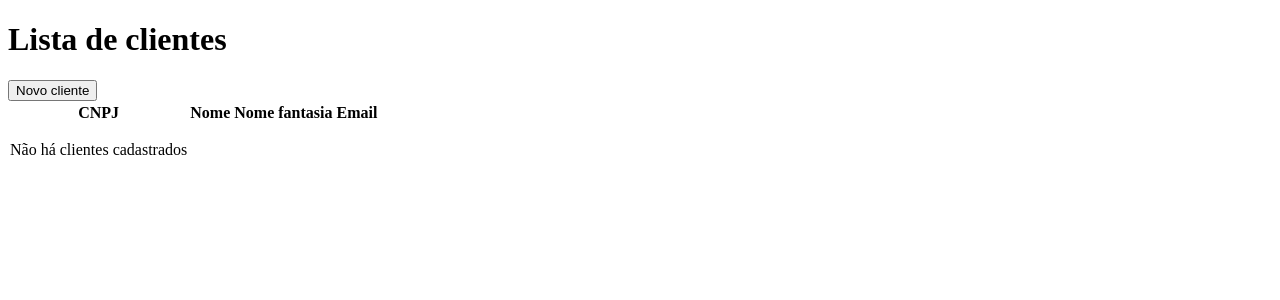
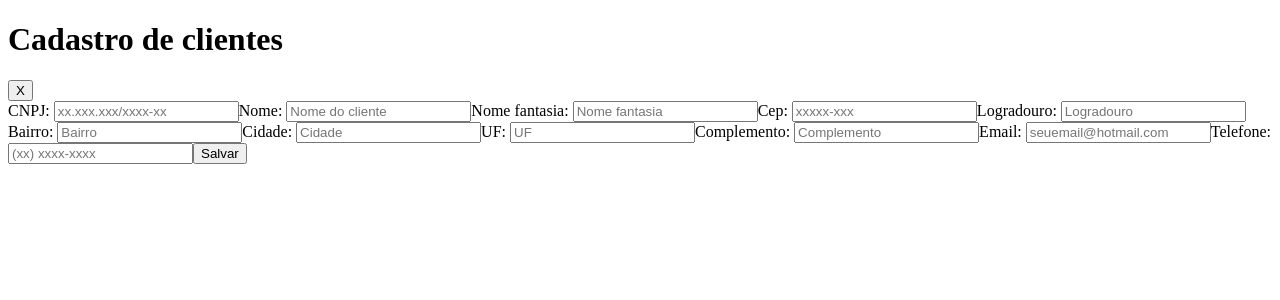
Before and after one commit to juanWB/Cadastro-de-Clientes, a React (Vite) app in the folder frontend/: page / in a window 1280 px wide. Shown: the top 300 px of the page. Built offline with nearby package versions, Linux system fonts and the light colour scheme.

Commit message:
HandleChange + formatação de campos funcionando

```diff
--- a/frontend/package.json
+++ b/frontend/package.json
@@ -10,9 +10,11 @@
     "preview": "vite preview"
   },
   "dependencies": {
+    "@types/react-input-mask": "^3.0.6",
     "axios": "^1.9.0",
     "react": "^19.1.0",
-    "react-dom": "^19.1.0"
+    "react-dom": "^19.1.0",
+    "react-input-mask": "^2.0.4"
   },
   "devDependencies": {
     "@eslint/js": "^9.25.0",
--- a/frontend/src/App.tsx
+++ b/frontend/src/App.tsx
@@ -1,9 +1,10 @@
-import { ClientList } from "./page/ClientList"
+//import { ClientList } from "./page/ClientList"
+import { ClientForm } from "./components/ClientForm/ClientForm"
 export const App = () => {
 
   return (
     <>
-      <ClientList/>
+      <ClientForm/>
     </>
   )
 }
--- a/frontend/src/components/ClientForm/ClientForm.tsx
+++ b/frontend/src/components/ClientForm/ClientForm.tsx
@@ -0,0 +1,99 @@
+import { useState } from "react";
+import type { TClient } from "../../types/ClientType";
+import {formatCnpj, formatCep, formatTelefone} from "../../service/FormatFields";
+
+interface IClientFormProps{
+    client?: TClient;
+    onClose?: () => void;
+};
+
+
+export const ClientForm = ({client, onClose}: IClientFormProps) => {
+    const [formData, setFormData] = useState<TClient>({
+        id: 0,
+        cnpj: '',
+        nome: '',
+        nome_fantasia: '',
+        cep: '',
+        logradouro: '',
+        bairro: '',
+        cidade: '',
+        uf: '',
+        complemento: '',
+        email: '',
+        telefone: ''
+    });
+
+    const handleChange = (e: React.ChangeEvent<HTMLInputElement>) => {
+        const {name, value} = e.target;
+
+        let formattedValue = value;
+        if(name === 'cnpj'){
+            formattedValue = formatCnpj(value);
+        } else if(name === 'cep'){
+            formattedValue = formatCep(value);
+        } else if(name === 'telefone'){
+            formattedValue = formatTelefone(value);
+        }
+
+        setFormData((prevFormData) => ({...prevFormData, [name]: formattedValue }));
+    };
+
+
+    return(
+        <div>
+            <header>
+                <h1>Cadastro de clientes</h1>
+                <button type="button">X</button>
+            </header>
+            <form>
+                <label>
+                    <span>CNPJ: </span>
+                    <input value={formData?.cnpj} name="cnpj" placeholder="xx.xxx.xxx/xxxx-xx" onChange={handleChange}/>
+
+                </label>
+                <label>
+                    <span>Nome: </span>
+                    <input value={formData?.nome} name="nome" placeholder="Nome do cliente" onChange={handleChange}/>
+                </label>
+                <label>
+                    <span>Nome fantasia: </span>
+                    <input value={formData.nome_fantasia} name="nome_fantasia" placeholder="Nome fantasia" onChange={handleChange}/>
+                </label>
+                <label>
+                    <span>Cep: </span>
+                    <input value={formData.cep} name="cep" placeholder="xxxxx-xxx" onChange={handleChange}/>
+                </label>
+                <label>
+                    <span>Logradouro: </span>
+                    <input value={formData.logradouro} name="logradouro" placeholder="Logradouro" onChange={handleChange} />
+                </label>
+                <label>
+                    <span>Bairro: </span>
+                    <input value={formData.bairro} name="bairro" placeholder="Bairro" onChange={handleChange}/>
+                </label>
+                <label>
+                    <span>Cidade: </span>
+                    <input value={formData.cidade} name="cidade" placeholder="Cidade" onChange={handleChange}/>
+                </label>
+                <label>
+                    <span>UF: </span>
+                    <input value={formData.uf} name="uf" placeholder="UF" onChange={handleChange}/>
+                </label>
+                <label>
+                    <span>Complemento: </span>
+                    <input value={formData.complemento} name="complemento" placeholder="Complemento" onChange={handleChange}/>
+                </label>
+                <label>
+                    <span>Email: </span>
+                    <input value={formData.email} name="email" placeholder="seuemail@hotmail.com" onChange={handleChange}/>
+                </label>
+                <label>
+                    <span>Telefone: </span>
+                    <input value={formData.telefone} name="telefone" placeholder="(xx) xxxx-xxxx" onChange={handleChange}/>
+                </label>
+                <button type="button">Salvar</button>
+            </form>
+        </div>
+    )
+}
--- a/frontend/src/page/ClientList.tsx
+++ b/frontend/src/page/ClientList.tsx
@@ -1,6 +1,6 @@
 import { useEffect, useState } from "react"
 import type { TClient } from "../types/ClientType"
-import { api } from "../api/AxiosConfig";
+import { api } from "../service/api/AxiosConfig";
 
 
 export const ClientList = () => {
--- /dev/null
+++ b/frontend/src/service/FormatFields.ts
@@ -0,0 +1,38 @@
+
+export const formatCnpj = (value: string) => {
+    const onlyNumbers = value.replace(/\D/g, '').slice(0, 14);
+
+    if (!onlyNumbers) return '';
+
+    return onlyNumbers
+        .replace(/^(\d{2})(\d)/, '$1.$2')
+        .replace(/^(\d{2})\.(\d{3})(\d)/, '$1.$2.$3')
+        .replace(/\.(\d{3})(\d)/, '.$1/$2')
+        .replace(/(\d{4})(\d)/, '$1-$2');
+};
+
+export const formatCep = (value: string) => {
+    const onlyNumbers = value.replace(/\D/g, '').slice(0, 8);
+
+    if (onlyNumbers.length <= 5) return onlyNumbers;
+
+    return onlyNumbers.replace(/^(\d{5})(\d{0,3})$/, '$1-$2');
+}
+
+export const formatTelefone = (value: string) => {
+    const onlyNumbers = value.replace(/\D/g, '').slice(0,11)
+
+    if(onlyNumbers.length <=2 ){
+        return onlyNumbers;
+    }
+
+    if(onlyNumbers.length <= 6){
+        return `(${onlyNumbers.slice(0,2)}) ${onlyNumbers.slice(2)}`;
+    }
+
+    if(onlyNumbers.length <= 10){
+        return `(${onlyNumbers.slice(0,2)})  ${onlyNumbers.slice(2, 6)}-${onlyNumbers.slice(6)}`
+    }
+
+    return `(${onlyNumbers.slice(0, 2)}) ${onlyNumbers.slice(2, 7)}-${onlyNumbers.slice(7)}`;
+}
```
Also changed, not shown: frontend/src/service/api/AxiosConfig.ts (renamed from frontend/src/api/AxiosConfig.ts), frontend/src/service/api/SearchCep.ts (deleted), frontend/src/service/api/SearchCnpj.ts (added), 1 other file (tests, documents, lock files or other folders).
